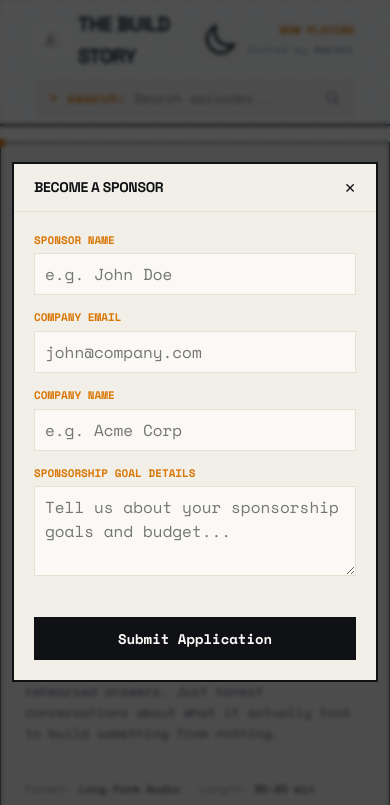
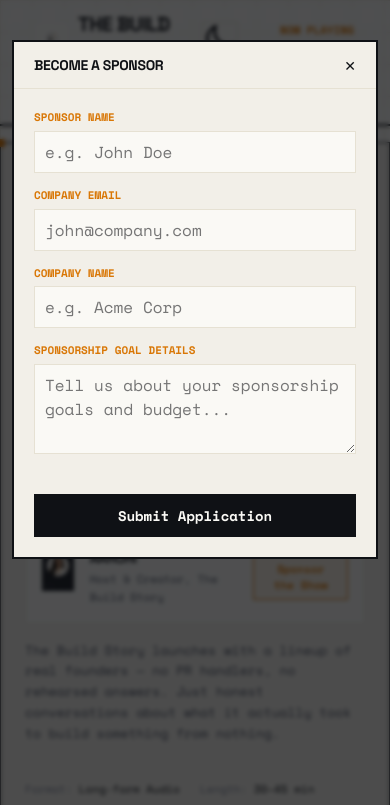
Before and after one commit to aarohikhanna/TheBuildOnline, a website: page public/index.html in a window 390 px wide. Both pictures are taken after a click on the button "Sponsor the Show". Shown: the top 805 px of the page. Drawn offline with nearby package versions, Linux system fonts and the light colour scheme.

Commit message:
Fix mobile modal scrolling capture by locking background body scroll and switching to standard block layout on mobile

```diff
--- a/public/app.js
+++ b/public/app.js
@@ -414,6 +414,7 @@ function setupDrawer() {
   const closeDrawer = () => {
     overlay.classList.remove("active");
     drawer.classList.remove("active");
+    document.body.classList.remove("modal-open");
   };
 
   if (closeBtn) closeBtn.addEventListener("click", closeDrawer);
@@ -491,6 +492,7 @@ function openEpisodeDrawer(epId) {
 
   overlay.classList.add("active");
   drawer.classList.add("active");
+  document.body.classList.add("modal-open");
 }
 
 // 6. Form submissions (Newsletter, Sponsor, Guest Application)
@@ -578,10 +580,12 @@ function setupForms() {
     sponsorOverlay.classList.add("active");
     sponsorForm.style.display = "block";
     sponsorSuccess.style.display = "none";
+    document.body.classList.add("modal-open");
   };
 
   const closeSponsorModal = () => {
     sponsorOverlay.classList.remove("active");
+    document.body.classList.remove("modal-open");
   };
 
   if (openSponsorBtn) openSponsorBtn.addEventListener("click", openSponsorModal);
@@ -627,10 +631,12 @@ function setupForms() {
     guestOverlay.classList.add("active");
     guestForm.style.display = "block";
     guestSuccess.style.display = "none";
+    document.body.classList.add("modal-open");
   };
 
   const closeGuestModal = () => {
     guestOverlay.classList.remove("active");
+    document.body.classList.remove("modal-open");
   };
 
   if (openGuestBtn) openGuestBtn.addEventListener("click", openGuestModal);
--- a/public/style.css
+++ b/public/style.css
@@ -1336,8 +1336,11 @@ footer {
     padding-top: 110px;
   }
   .modal-overlay {
-    align-items: flex-start;
+    display: block;
     padding: 20px 12px;
+  }
+  .modal {
+    margin: 20px auto;
   }
   .form-group input,
   .form-group textarea,
@@ -1746,3 +1749,8 @@ select:focus {
   white-space: nowrap;
   border: 0;
 }
+
+body.modal-open {
+  overflow: hidden !important;
+  height: 100vh !important;
+}
```
